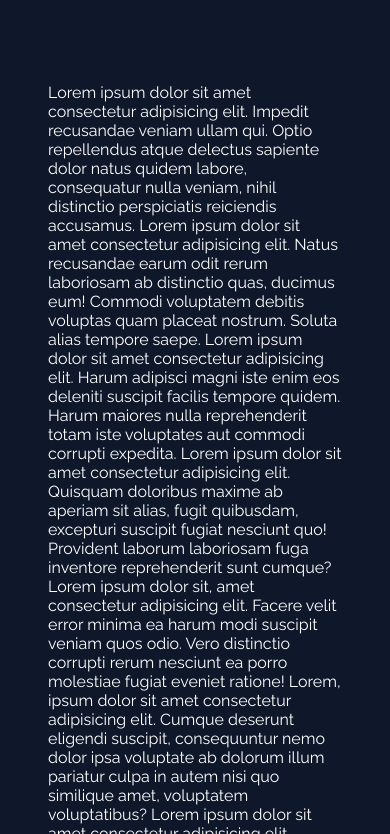
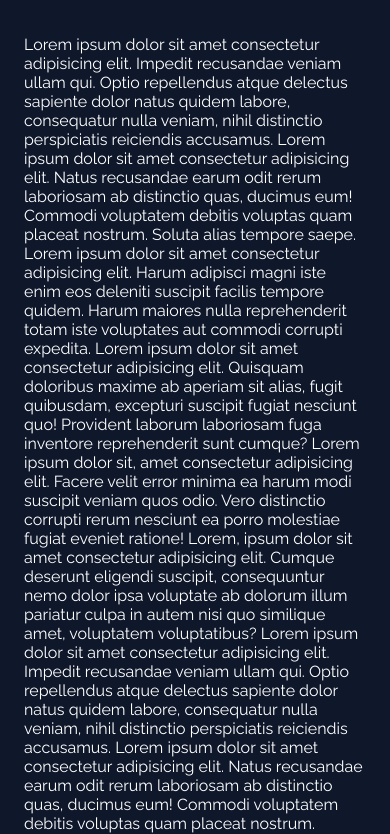
Before and after one commit to kiethayqua/kiethayqua.github.io, a plain HTML site: page index.html in a window 390 px wide. Shown: the part 350-1184 px from the top of the page. Drawn offline with Linux system fonts and the light colour scheme.

Commit message:
chore: update UI

```diff
--- a/styles.css
+++ b/styles.css
@@ -155,3 +155,10 @@ body {
         position: relative;
     }
 }
+
+@media screen and (max-width: 767px) {
+    .container {
+        flex-direction: column;
+        padding: 0 24px;
+    }
+}
```
Also changed, not shown: index.html (+2 -0 lines).
